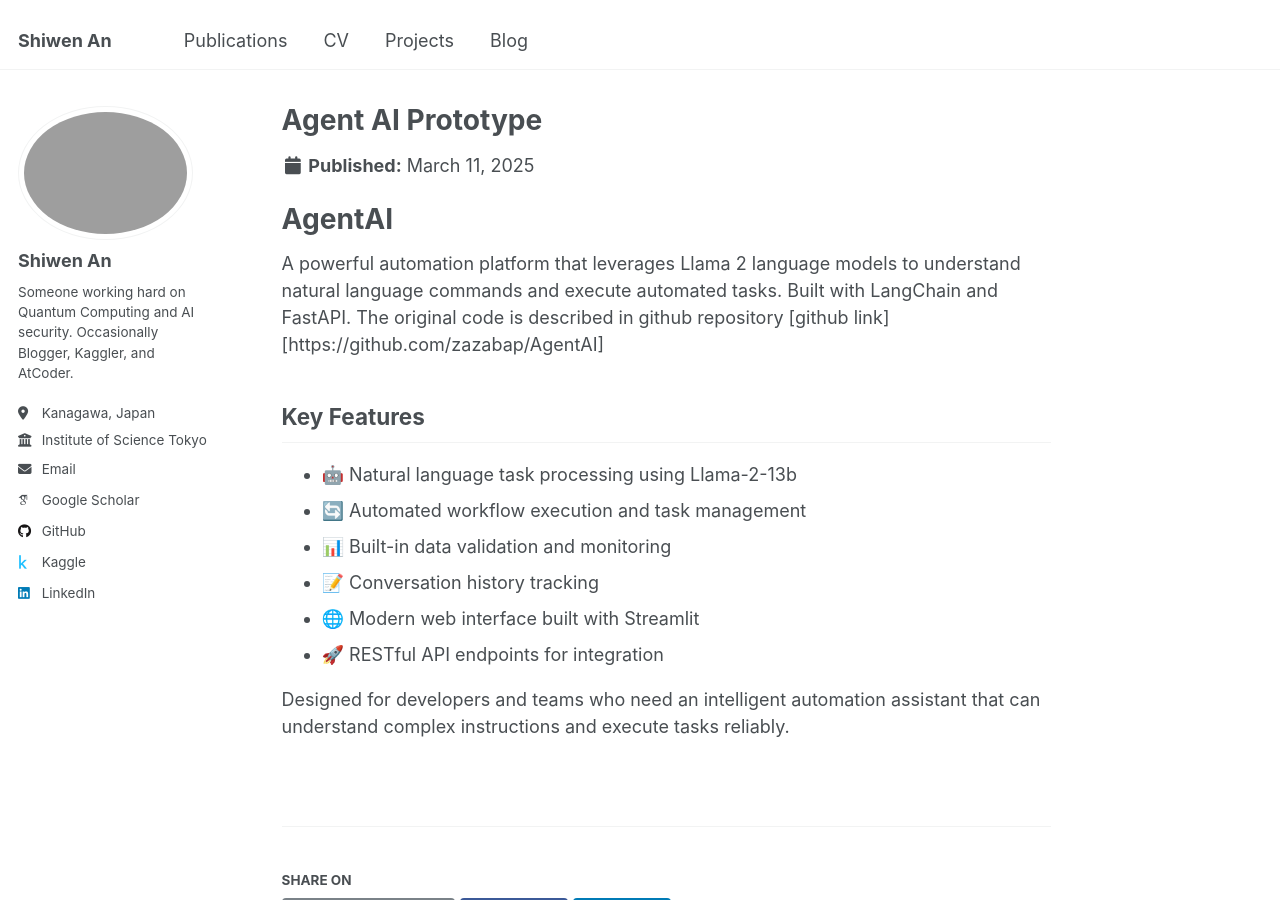
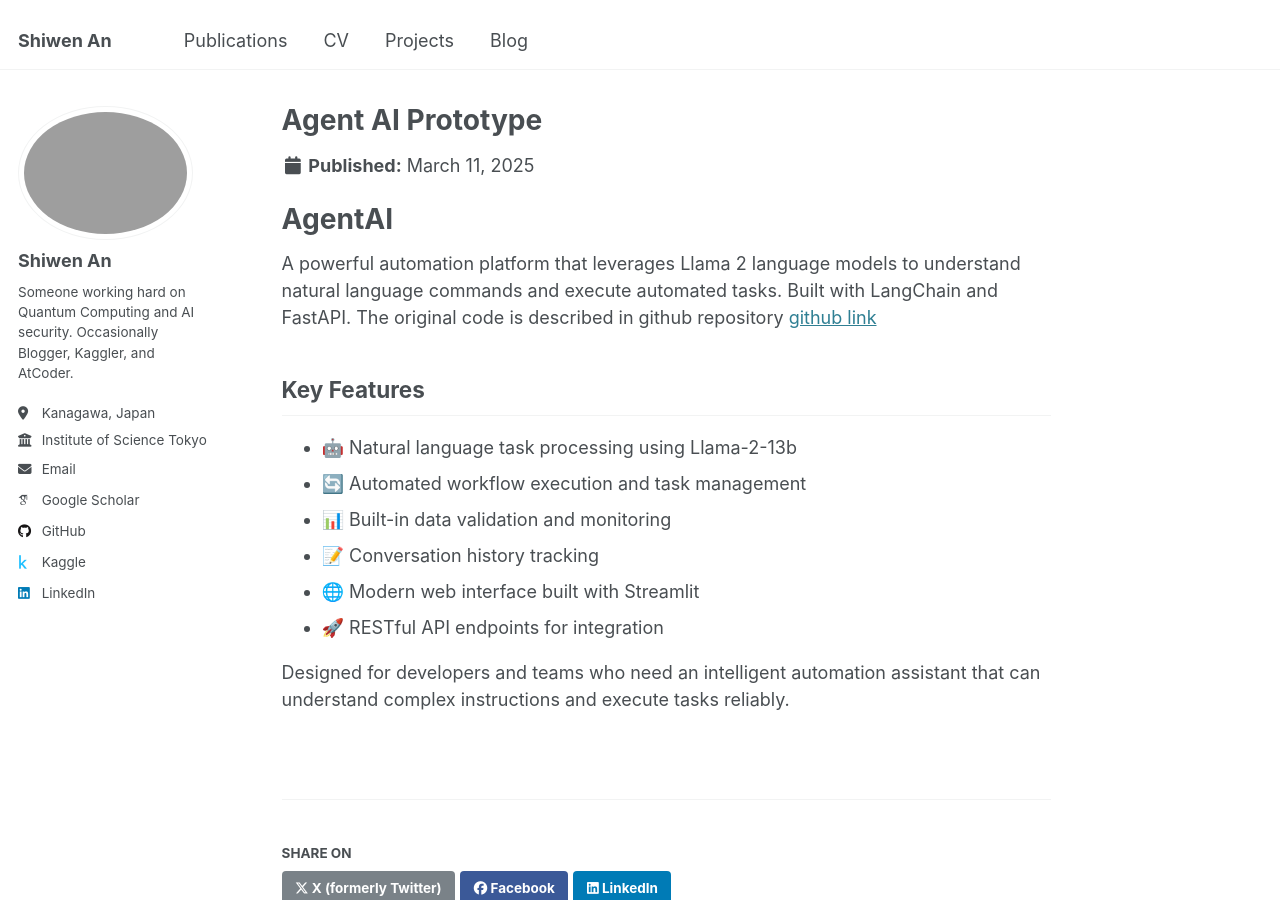
Before and after one commit to zazabap/zazabap.github.io, a Jekyll site: the page built from _portfolio/2025-03-11-AgentAI.md, in a window 1280 px wide and 900 px high. Built offline with Jekyll 4.4.1, drawn with Linux system fonts in a browser that asks for light colours; some web fonts are replaced.

Commit message:
Correction to the Agent AI

```diff
--- a/_portfolio/2025-03-11-AgentAI.md
+++ b/_portfolio/2025-03-11-AgentAI.md
@@ -6,7 +6,7 @@ collection: portfolio
 
 # AgentAI
 
-A powerful automation platform that leverages Llama 2 language models to understand natural language commands and execute automated tasks. Built with LangChain and FastAPI. The original code is described in github repository [github link][https://github.com/zazabap/AgentAI]
+A powerful automation platform that leverages Llama 2 language models to understand natural language commands and execute automated tasks. Built with LangChain and FastAPI. The original code is described in github repository [github link](https://github.com/zazabap/AgentAI)
 
 ## Key Features
 
```
